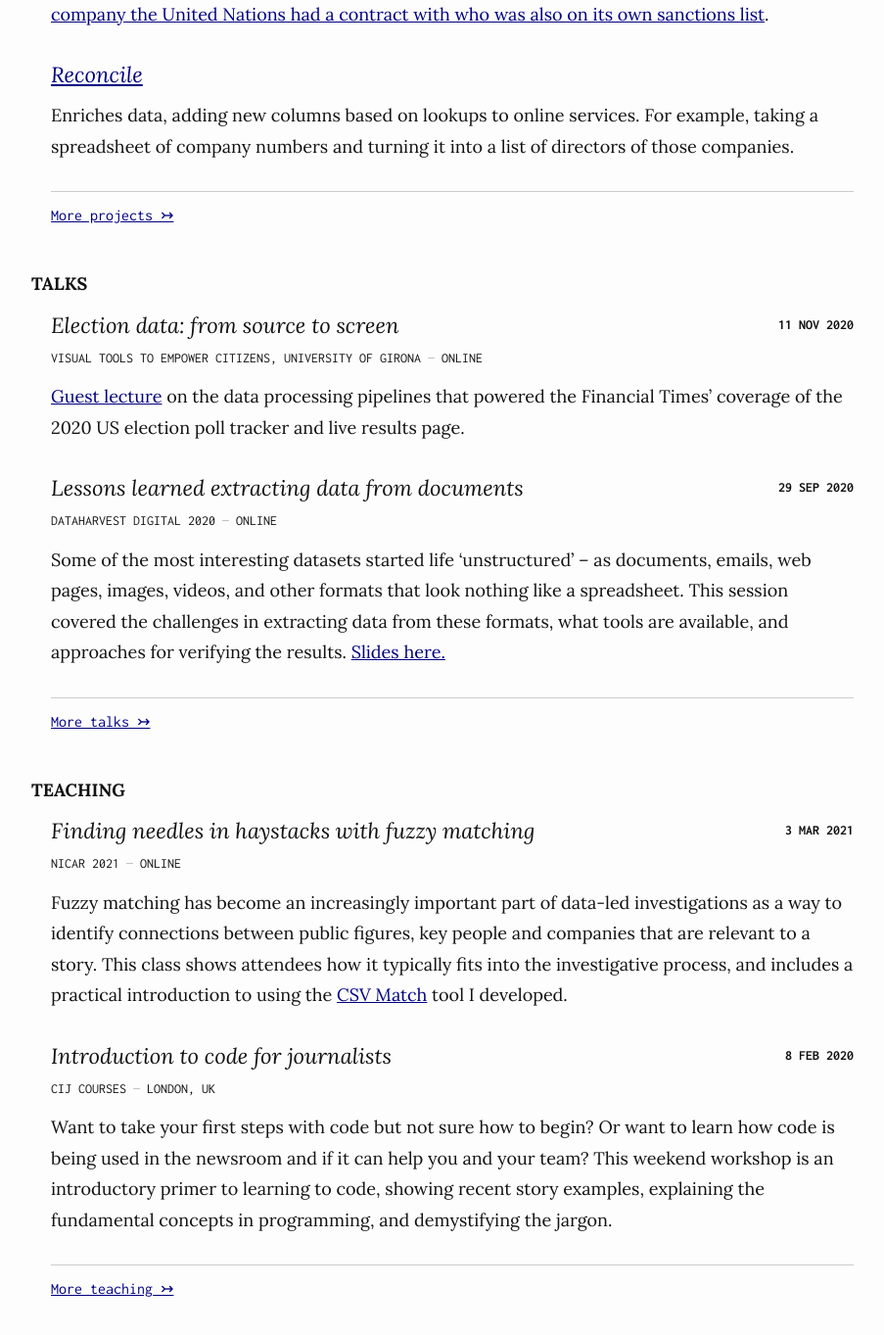
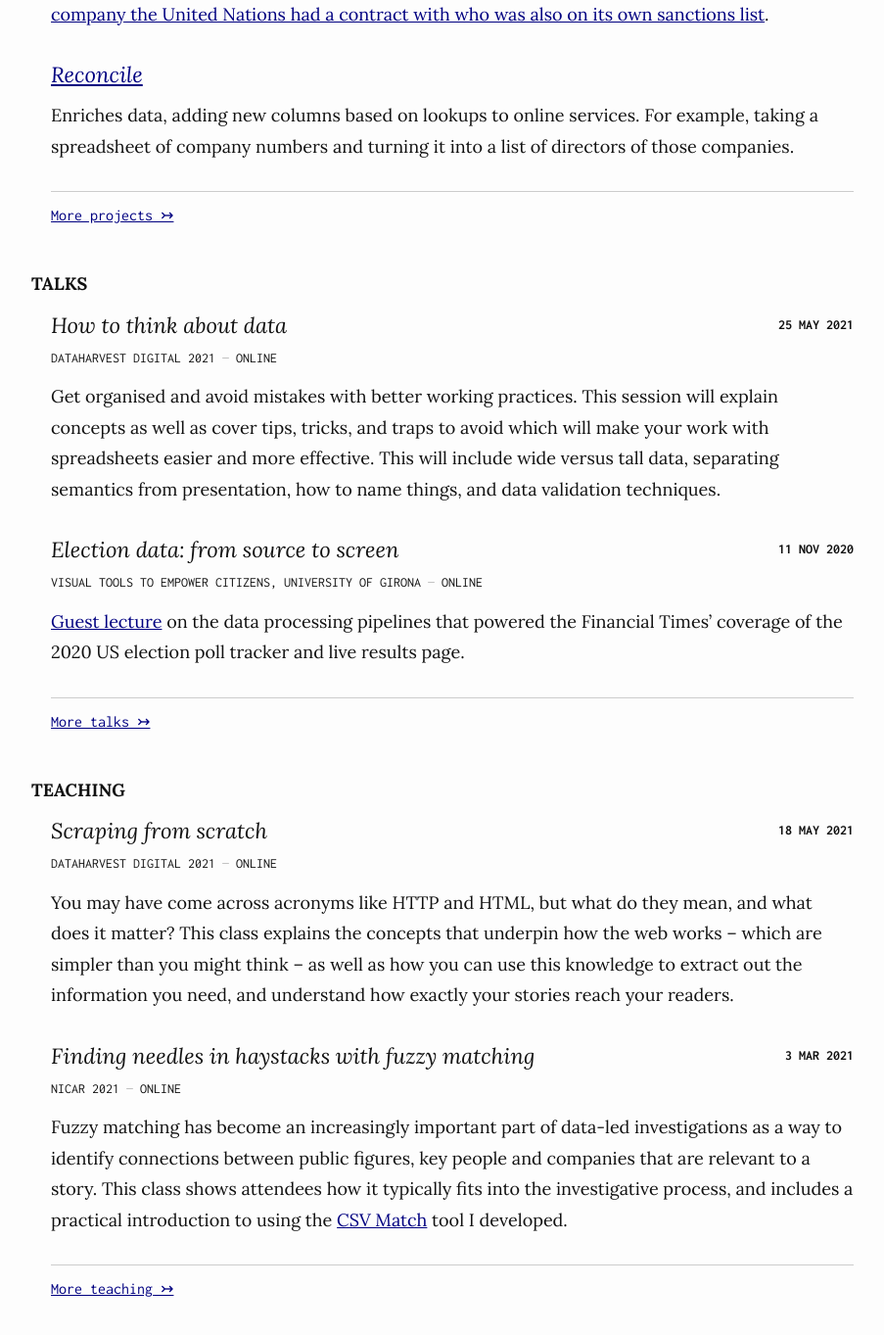
Before and after one commit to maxharlow/maxharlow.github.io, a Jekyll site: the page built from index.md, in a window 1280 px wide and 1400 px high, scrolled down 1046 px. Shown: the top 1363 px of the window at 98% size, without its empty margins (188-1091 px from the left). Built offline with Jekyll 4.4.1, drawn with Linux system fonts in a browser that asks for light colours.

Commit message:
Add Dataharvest 2021

```diff
--- a/_data/talks.yaml
+++ b/_data/talks.yaml
@@ -1,3 +1,10 @@
+-   title: How to think about data
+    event: Dataharvest Digital 2021
+    location: Online
+    date: 2021-05-25
+    details: |
+        Get organised and avoid mistakes with better working practices. This session will explain concepts as well as cover tips, tricks, and traps to avoid which will make your work with spreadsheets easier and more effective. This will include wide versus tall data, separating semantics from presentation, how to name things, and data validation techniques.
+
 -   title: "Election data: from source to screen"
     event: Visual Tools to Empower Citizens, University of Girona
     location: Online
--- a/_data/teaching.yaml
+++ b/_data/teaching.yaml
@@ -1,3 +1,11 @@
+-   title: Scraping from scratch
+    details:
+        You may have come across acronyms like HTTP and HTML, but what do they mean, and what does it matter? This class explains the concepts that underpin how the web works -- which are simpler than you might think -- as well as how you can use this knowledge to extract out the information you need, and understand how exactly your stories reach your readers.
+    runs:
+      - date: 2021-05-18
+        event: Dataharvest Digital 2021
+        location: Online
+
 -   title: Finding needles in haystacks with fuzzy matching
     details: Fuzzy matching has become an increasingly important part of data-led investigations as a way to identify connections between public figures, key people and companies that are relevant to a story. This class shows attendees how it typically fits into the investigative process, and includes a practical introduction to using the [CSV Match](https://github.com/maxharlow/csvmatch) tool I developed.
     runs:
```
